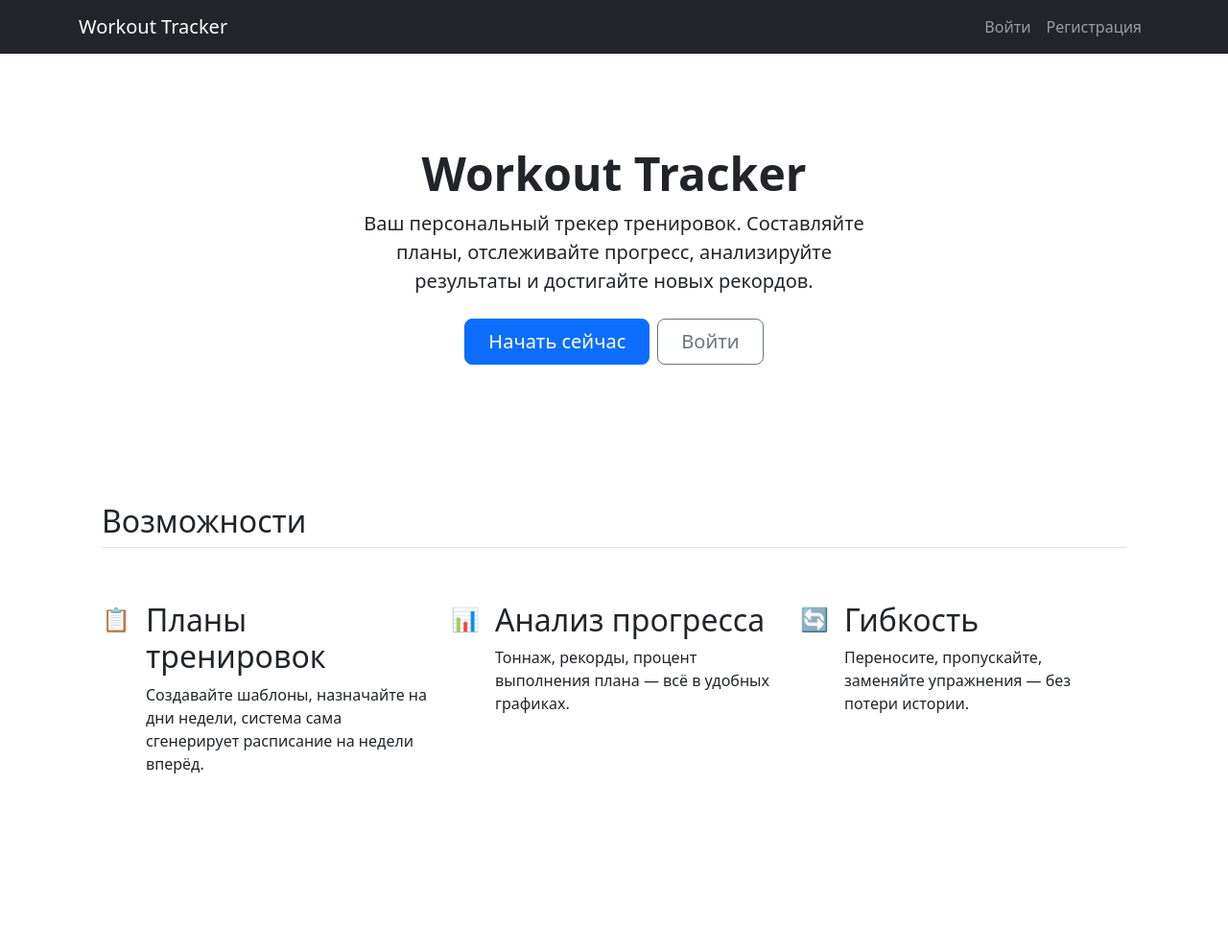
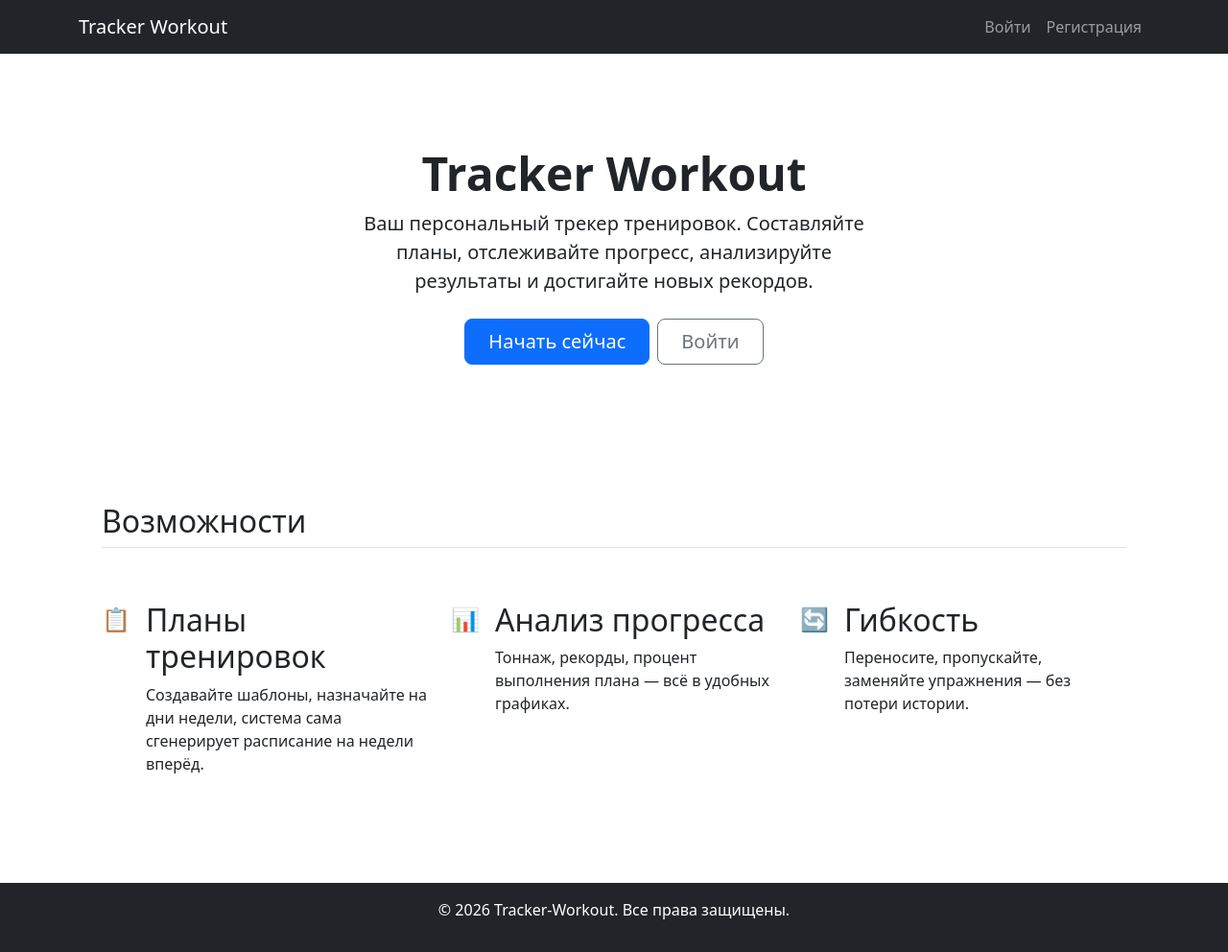
Before and after one commit to Mandeveda/workout_tracker, a Flask app: page / in a window 1280 px wide. Shown: the whole page at 96% size. Before the commit the page ends 806 px from the top, so only its background shows below. Run offline with Flask 3, Linux system fonts and the light colour scheme.

Commit message:
длбавил стиль для футера

```diff
--- /dev/null
+++ b/app/static/styles.css
@@ -0,0 +1,19 @@
+html, body {
+  height: 100%;
+  margin: 0;
+}
+
+body {
+  display: flex;
+  flex-direction: column;
+  min-height: 100vh;
+}
+
+.content {
+  flex: 1; /* Растягивает контент, выталкивая футер вниз */
+}
+
+.footer {
+  padding: 20px;
+  text-align: center;
+}
--- a/app/templates/base.html
+++ b/app/templates/base.html
@@ -3,14 +3,15 @@
 <head>
     <meta charset="UTF-8">
     <meta name="viewport" content="width=device-width, initial-scale=1.0">
-    <title>Workout Tracker - {% block title %}{% endblock %}</title>
+    <title>Tracker Workout - {% block title %}{% endblock %}</title>
     <link href="https://cdn.jsdelivr.net/npm/bootstrap@5.2.3/dist/css/bootstrap.min.css" rel="stylesheet">
+    <link rel="stylesheet" href="/static/styles.css">
     <script src="https://cdn.jsdelivr.net/npm/chart.js@4.4.0/dist/chart.umd.min.js"></script>
 </head>
 <body>
     <nav class="navbar navbar-expand-lg navbar-dark bg-dark">
         <div class="container">
-            <a class="navbar-brand" href="{{ url_for('main.index') }}">Workout Tracker</a>
+            <a class="navbar-brand" href="{{ url_for('main.index') }}">Tracker Workout</a>
             <button class="navbar-toggler" type="button" data-bs-toggle="collapse" data-bs-target="#navbarNav">
                 <span class="navbar-toggler-icon"></span>
             </button>
@@ -63,7 +64,7 @@
             </div>
         </div>
     </nav>
-
+    <main class="content">
     <div class="container mt-4">
         {% with messages = get_flashed_messages(with_categories=true) %}
             {% for category, message in messages %}
@@ -76,6 +77,12 @@
 
         {% block content %}{% endblock %}
     </div>
+    </main>
+    <div class="for_footer">
+        <footer class="bg-dark text-white text-center py-3">
+            <p>© 2026 Tracker-Workout. Все права защищены.</p>
+        </footer>
+    </div>
     <script src="https://cdn.jsdelivr.net/npm/bootstrap@5.2.3/dist/js/bootstrap.bundle.min.js"></script>
 </body>
 </html>
--- a/app/templates/index.html
+++ b/app/templates/index.html
@@ -2,7 +2,7 @@
 {% block title %}Главная{% endblock %}
 {% block content %}
 <div class="px-4 py-5 my-5 text-center">
-    <h1 class="display-5 fw-bold text-body-emphasis">Workout Tracker</h1>
+    <h1 class="display-5 fw-bold text-body-emphasis">Tracker Workout</h1>
     <div class="col-lg-6 mx-auto">
         <p class="lead mb-4">
             Ваш персональный трекер тренировок. Составляйте планы, отслеживайте прогресс,
--- a/data_for_init.json
+++ b/data_for_init.json
@@ -39,8 +39,8 @@
     {"muscle_group_id": 7, "name": "all_body_yet", "display_name": "Все тело"}
   ],
   "users": [
-    {"username": "admin_user", "email": "admin@example.com", "password": "admin123", "role_id": 1},
-    {"username": "expert_user", "email": "expert@example.com", "password": "expert123", "role_id": 3},
-    {"username": "regular_user", "email": "user@example.com", "password": "user123", "role_id": 2}
+    {"username": "Mandeveda", "email": "kandyba23@yandex.ru", "password": "VjzRbhf2018!", "role_id": 1},
+    {"username": "expert_user", "email": "expert@example.com", "password": "K7845231s!", "role_id": 3},
+    {"username": "regular_user", "email": "user@example.com", "password": "K7845231s!", "role_id": 2}
   ]
 }
```
